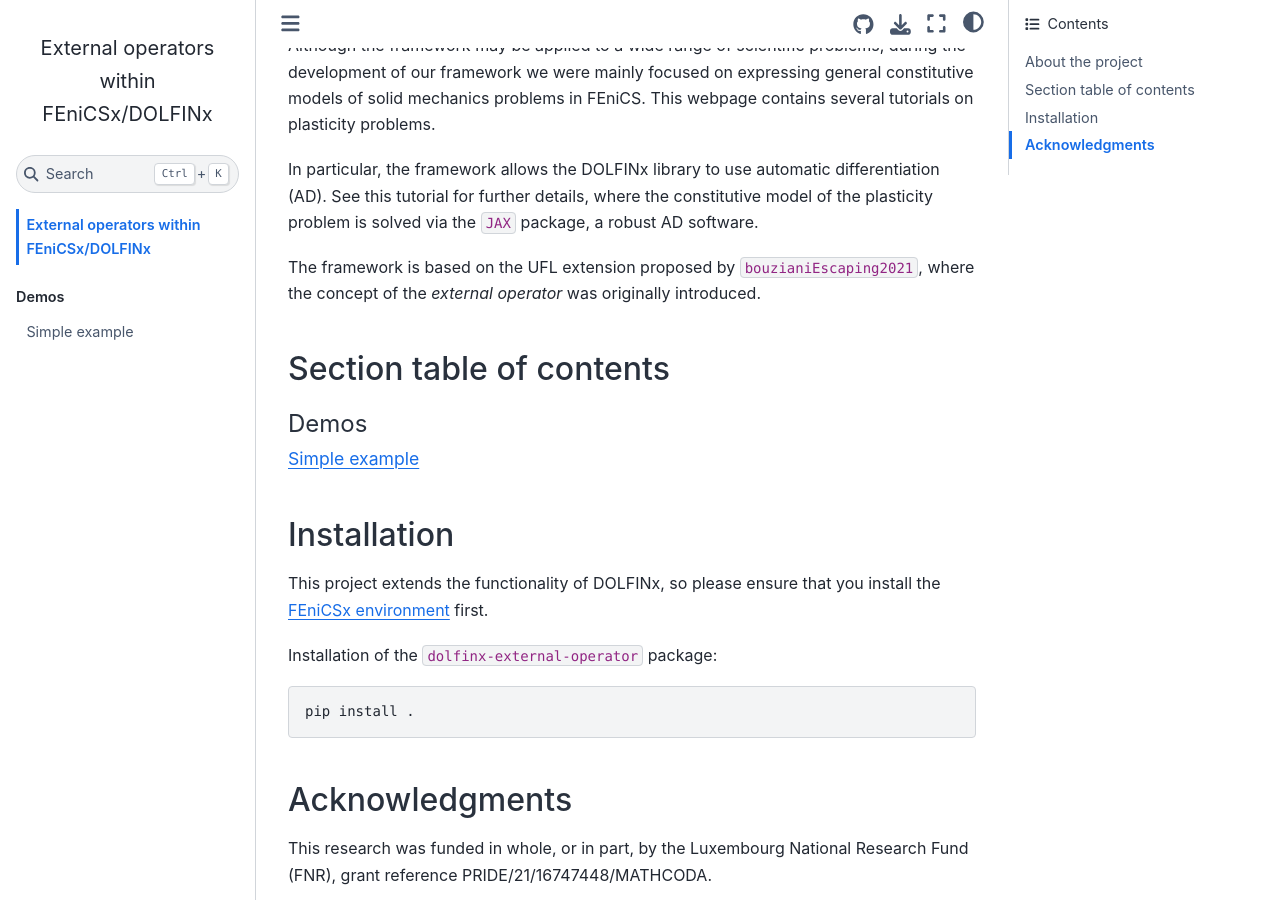
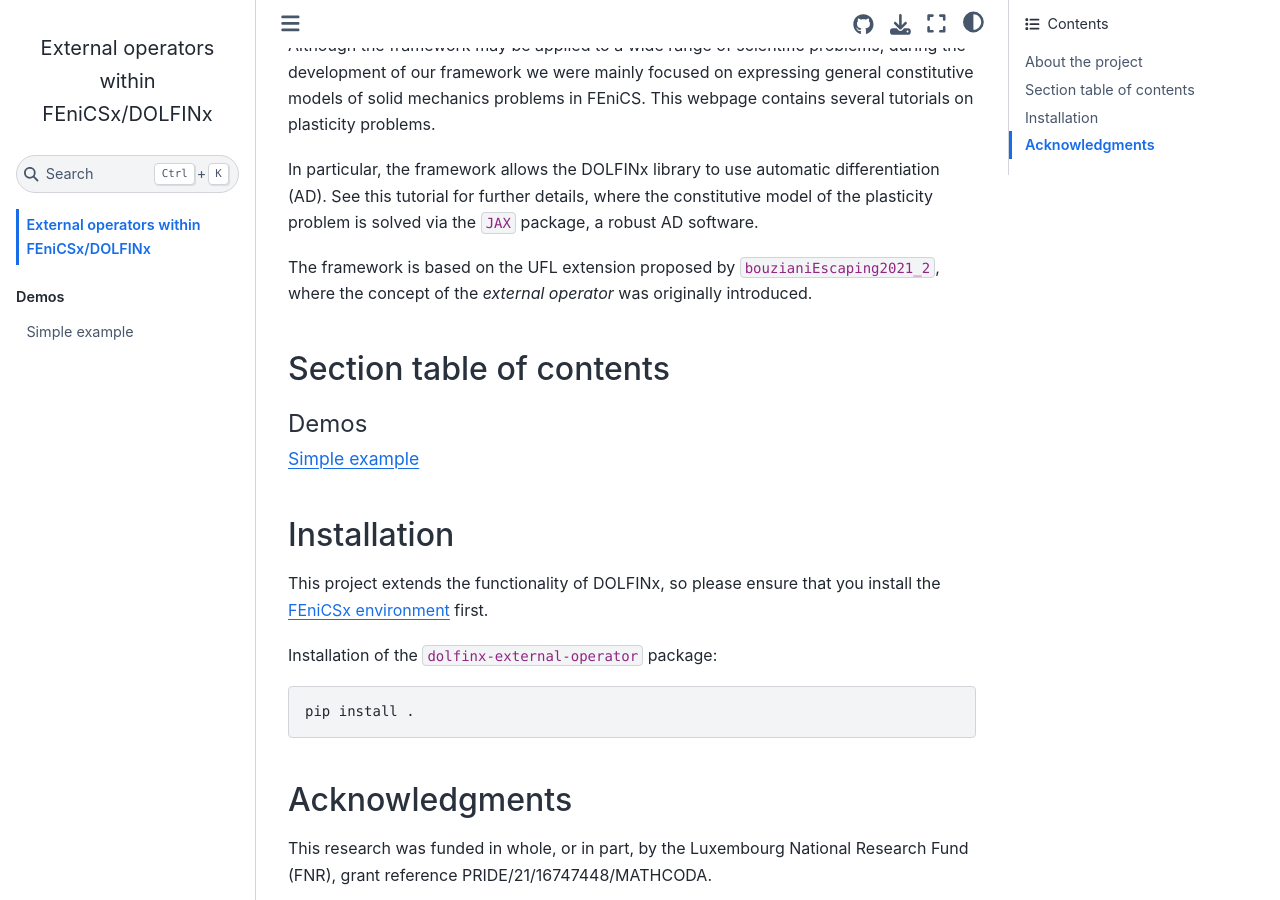
Before and after one commit to a-latyshev/dolfinx-external-operator, a Jupyter Book: the page built from docs/index.md, in a window 1280 px wide and 900 px high, scrolled down 638 px. Built offline with Jupyter Book 1.0.4 settings and Sphinx 7.4.7 and the Sphinx Book theme 1.1.4, drawn with Linux system fonts in a browser that asks for light colours; pages that are not in the unit, such as notebooks, are missing from menus; cross-references to code outside the pages are shown as plain code; some of the changed lines change nothing that is shown.

Commit message:
Duplicate reference

```diff
--- a/docs/index.md
+++ b/docs/index.md
@@ -28,7 +28,7 @@ constitutive model of the plasticity problem is solved via the `JAX` package, a
 robust AD software.
 
 The framework is based on the UFL extension proposed by
-{cite:t}`bouzianiEscaping2021`, where the concept of the *external operator*
+{cite:t}`bouzianiEscaping2021_2`, where the concept of the *external operator*
 was originally introduced.
 
 ## Section table of contents
--- a/docs/references.bib
+++ b/docs/references.bib
@@ -41,3 +41,15 @@
   eventdate = {2021-12-13},
   eventtitle = {First {{Workshop}} on {{Differentiable Programming}} ({{NeurIPS}} 2021)}
 }
+
+@misc{bouzianiEscaping2021_2,
+  title = {Escaping the Abstraction: A Foreign Function Interface for the {{Unified Form Language}} [{{UFL}}]},
+  author = {Bouziani, Nacime and Ham, David A.},
+  year = {2021},
+  eprint = {2111.00945},
+  eprinttype = {arXiv},
+  eprintclass = {cs, math},
+  doi = {10.48550/arXiv.2111.00945},
+  eventdate = {2021-12-13},
+  eventtitle = {First {{Workshop}} on {{Differentiable Programming}} ({{NeurIPS}} 2021)}
+}
```
